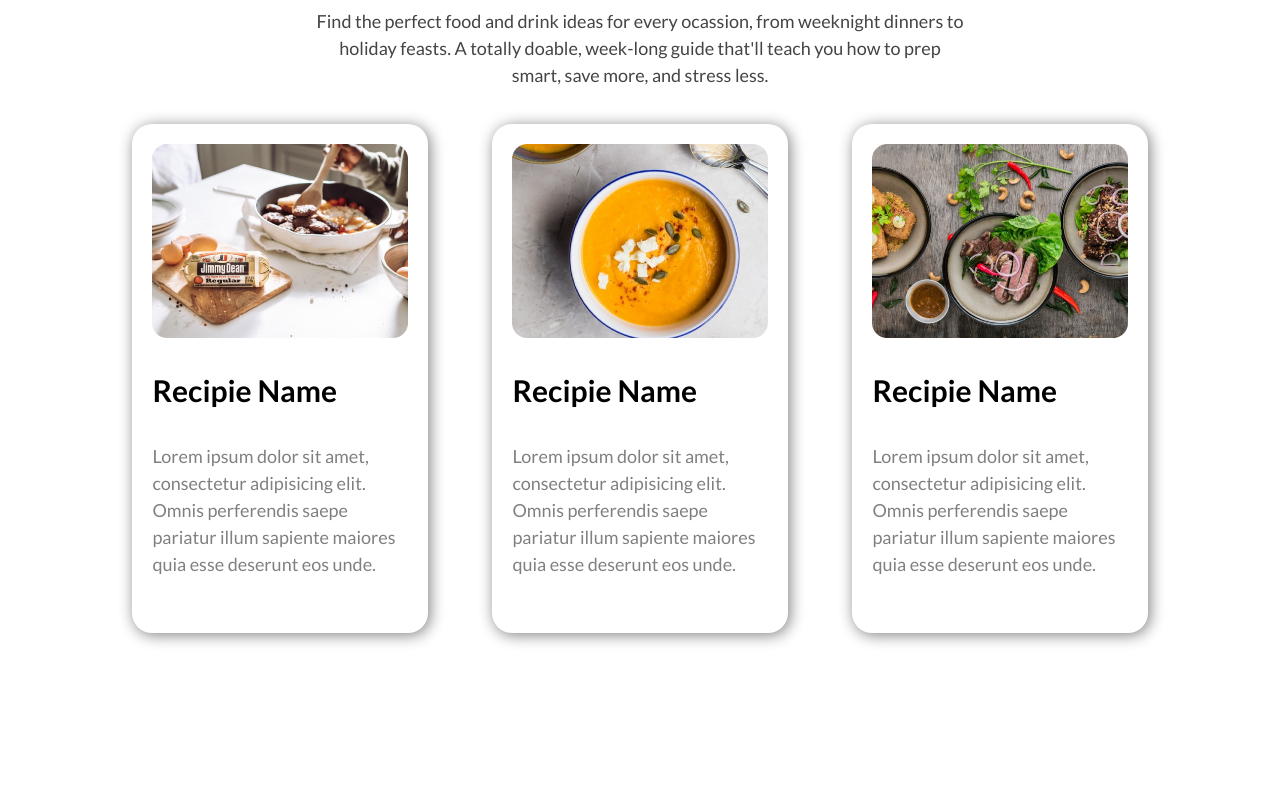
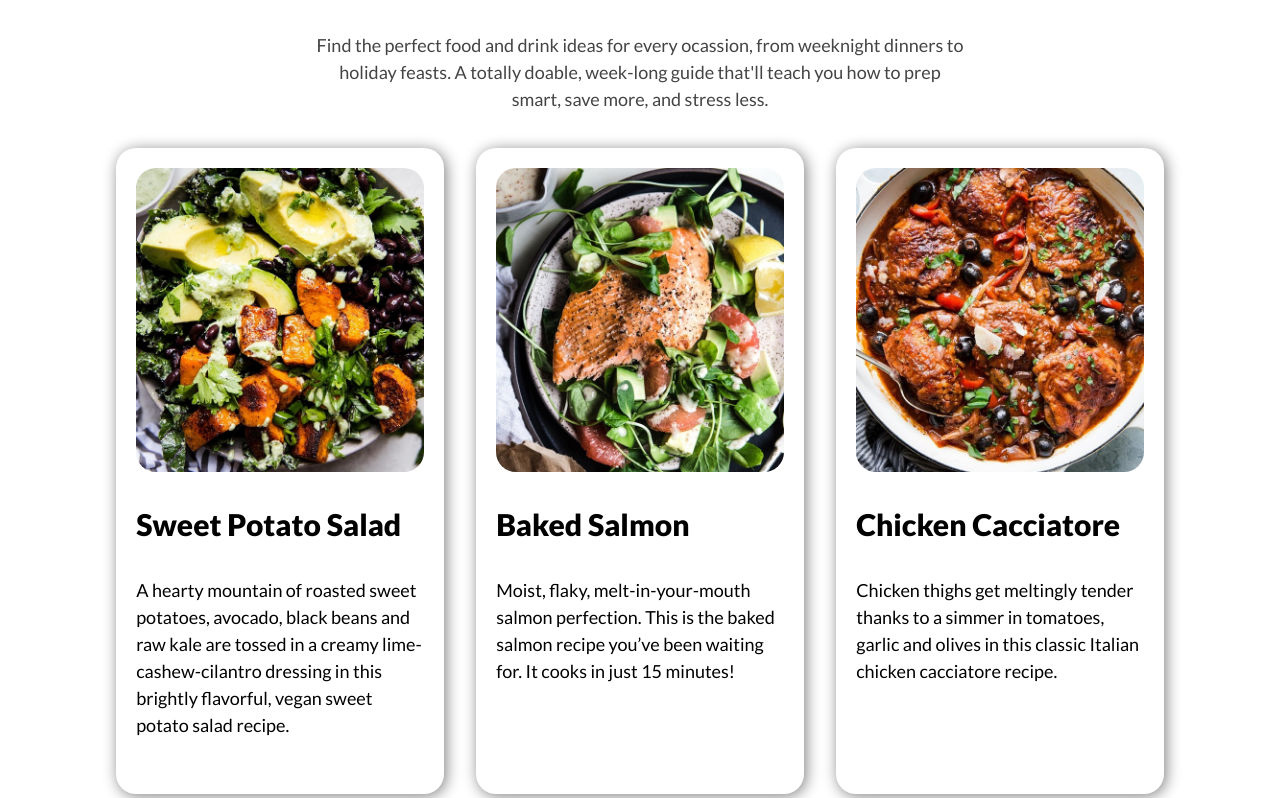
Before and after one commit to Zahid-Nabi/delicious-food, a plain HTML site: page index.html in a window 1280 px wide. Shown: the part 1342-2140 px from the top of the page. Drawn offline with Linux system fonts and the light colour scheme.

Commit message:
Style Changed

```diff
--- a/index.html
+++ b/index.html
@@ -38,19 +38,19 @@
         <p class="section-desc">Find the perfect food and drink ideas for every ocassion, from weeknight dinners to holiday feasts. A totally doable, week-long guide that'll teach you how to prep smart, save more, and stress less.</p>
         <div class="recipie-items flex-container">
             <div class="item">
-                <img src="./images/Project Cover.jpg" alt="">
-                <h3>Recipie Name</h3>
-                <p>Lorem ipsum dolor sit amet, consectetur adipisicing elit. Omnis perferendis saepe pariatur illum sapiente maiores quia esse deserunt eos unde.</p>
+                <img src="./images/sweet-potato-salad.jpg" alt="">
+                <h3>Sweet Potato Salad</h3>
+                <p>A hearty mountain of roasted sweet potatoes, avocado, black beans and raw kale are tossed in a creamy lime-cashew-cilantro dressing in this brightly flavorful, vegan sweet potato salad recipe.</p>
             </div>
             <div class="item">
-                <img src="./images/Project Cover.png" alt="">
-                <h3>Recipie Name</h3>
-                <p>Lorem ipsum dolor sit amet, consectetur adipisicing elit. Omnis perferendis saepe pariatur illum sapiente maiores quia esse deserunt eos unde.</p>
+                <img src="./images/baked-salmon.jpg" alt="">
+                <h3>Baked Salmon</h3>
+                <p>Moist, flaky, melt-in-your-mouth salmon perfection. This is the baked salmon recipe you’ve been waiting for. It cooks in just 15 minutes!</p>
             </div>
             <div class="item">
-                <img src="./images/Project Cover1.jpg" alt="">
-                <h3>Recipie Name</h3>
-                <p>Lorem ipsum dolor sit amet, consectetur adipisicing elit. Omnis perferendis saepe pariatur illum sapiente maiores quia esse deserunt eos unde.</p>
+                <img src="./images/chicken-cacciatore.jpg" alt="">
+                <h3>Chicken Cacciatore</h3>
+                <p>Chicken thighs get meltingly tender thanks to a simmer in tomatoes, garlic and olives in this classic Italian chicken cacciatore recipe.</p>
             </div>
         </div>
     </section>
--- a/style.css
+++ b/style.css
@@ -71,6 +71,7 @@ h1 span {
 
 .about-text {
     padding-left: 150px;
+    padding-bottom: 50px;
 }
 .about-text h2 {
     color: gray;
@@ -79,6 +80,7 @@ h1 span {
 .about-text p {
     color: #444;
     padding-right: 120px;
+    margin-bottom: 80px;
 }
 
 /* Recipies Section */
@@ -98,16 +100,24 @@ h1 span {
 }
 
 .recipies .item {
-    width: 27.33%;
-    margin: 0 3%;
+    width: 30.33%;
+    margin: 0 1.5%;
     padding: 20px;
     border-radius: 20px;
     box-shadow: 2px 2px 15px gray;
     text-align: left;
+
+}
+.recipies .item h3 {
+    color: black;
+    font-weight: 900;
+}
+.recipies .item p {
     color: black;
 }
 .recipies .item img {
     width: 100%;
+    border-radius: 20px;
 }
 
 /* Counter Section */
@@ -146,6 +156,7 @@ footer {
 footer h3 {
     color: gray;
     margin: 0;
+    font-weight: 900;
 }
 footer h3 span {
     color: green;
```
Also changed, not shown: images/Project Cover.jpg (deleted), images/Project Cover.png (deleted), images/Project Cover1.jpg (deleted), images/baked-salmon.jpg (added), images/chicken-cacciatore.jpg (added), images/sweet-potato-salad.jpg (added).
